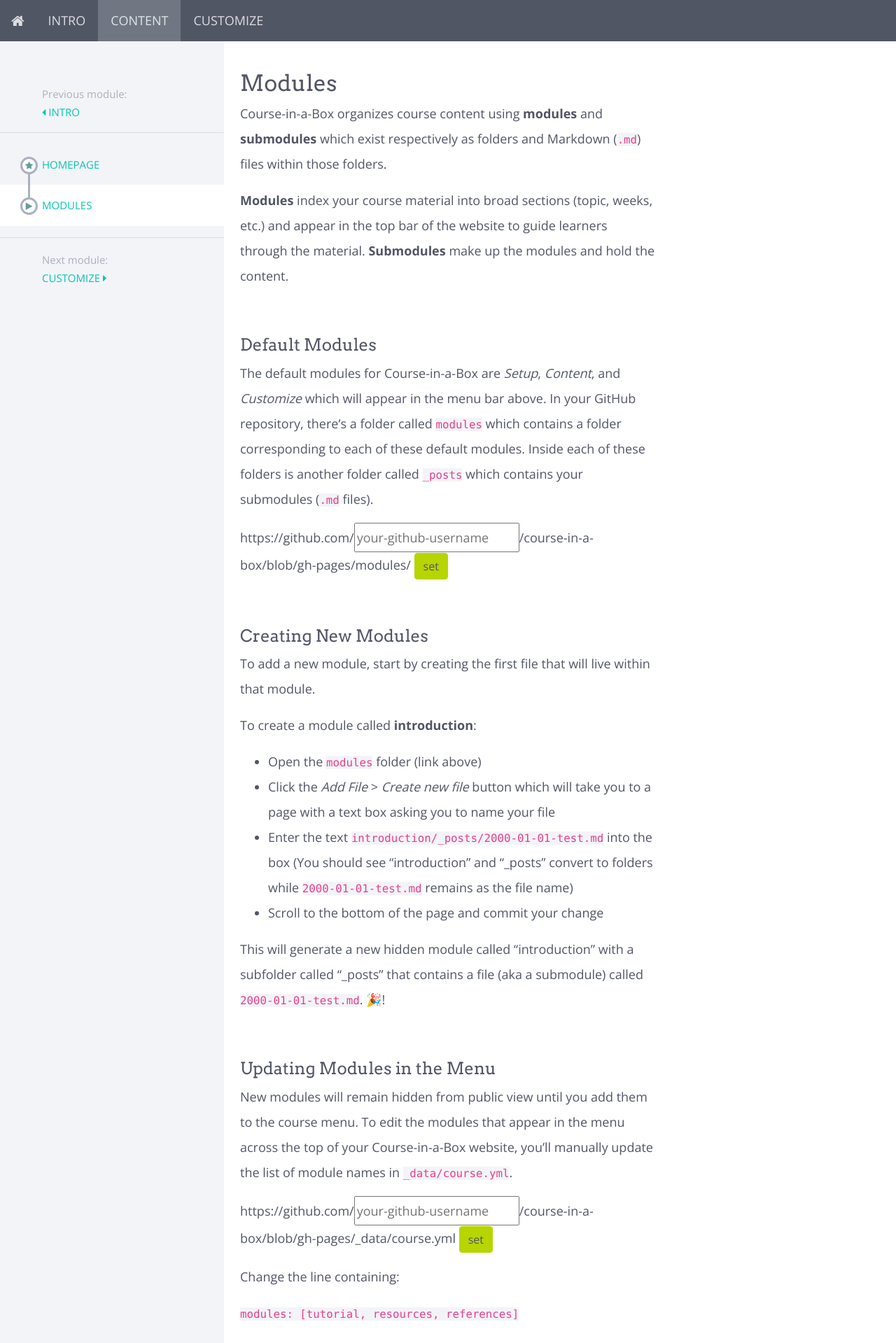
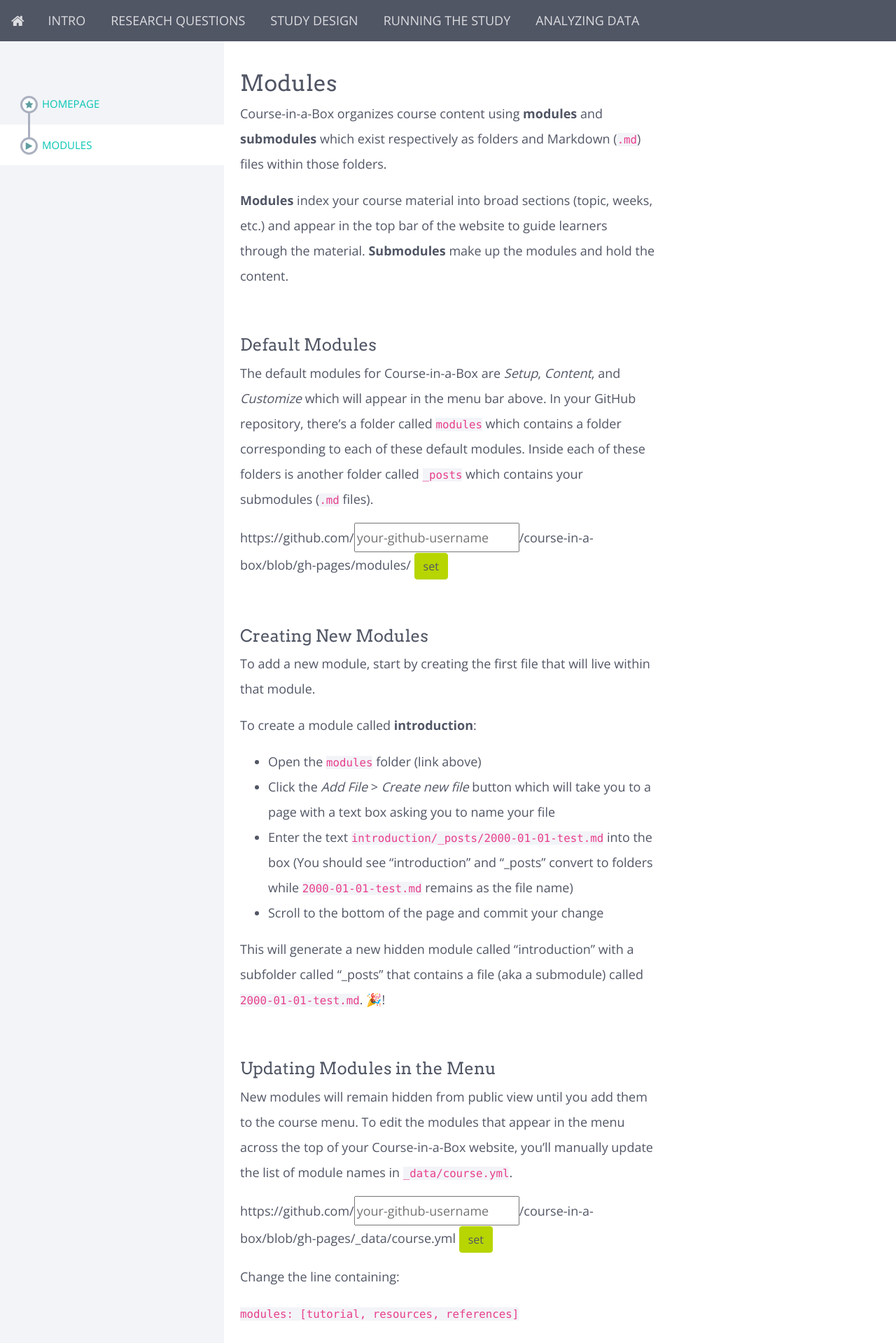
Before and after one commit to marksherriff/deers, a Jekyll site: the page built from modules/content/_posts/2000-01-03-modules.md, in a window 1280 px wide. Shown: the top 1919 px of the page at 70% size. Built offline with Jekyll 4.4.1, drawn with Linux system fonts in a browser that asks for light colours; nearby versions of some CDN libraries.

Commit message:
main update

```diff
--- a/_config.yml
+++ b/_config.yml
@@ -29,7 +29,7 @@ prose:
 
 # Set some personal styles and logo for your course
 # this is a hex value http://www.w3schools.com/tags/ref_colorpicker.asp
-jumbotron_color: "#58D7CB"
-jumbotron_image: "img/jumbotron-image.svg"
+jumbotron_color: "#3a1e58"
+# jumbotron_image: "img/jumbotron-image.svg"
 # jumbotron_mask: "img/jumbotron-mask.svg"
-jumbotron_icon: "img/box-icon.png"
+jumbotron_icon: "img/logo-trans.png"
--- a/_data/course.yml
+++ b/_data/course.yml
@@ -1,3 +1,3 @@
 title: Designing Empirical Education Research Studies (DEERS)
 description: asdfasdfasdfaft by <a href="https://www.p2pu.org">P2PU</a>
-modules: [intro, content, customize]
+modules: [intro, research questions, study design, running the study, analyzing data]
```
Also changed, not shown: index.md (+1 -29 lines), modules/intro/_posts/2021-05-24-indroduction.md (added, +5 -0 lines), img/logo-trans.png (added), 2 other files.
